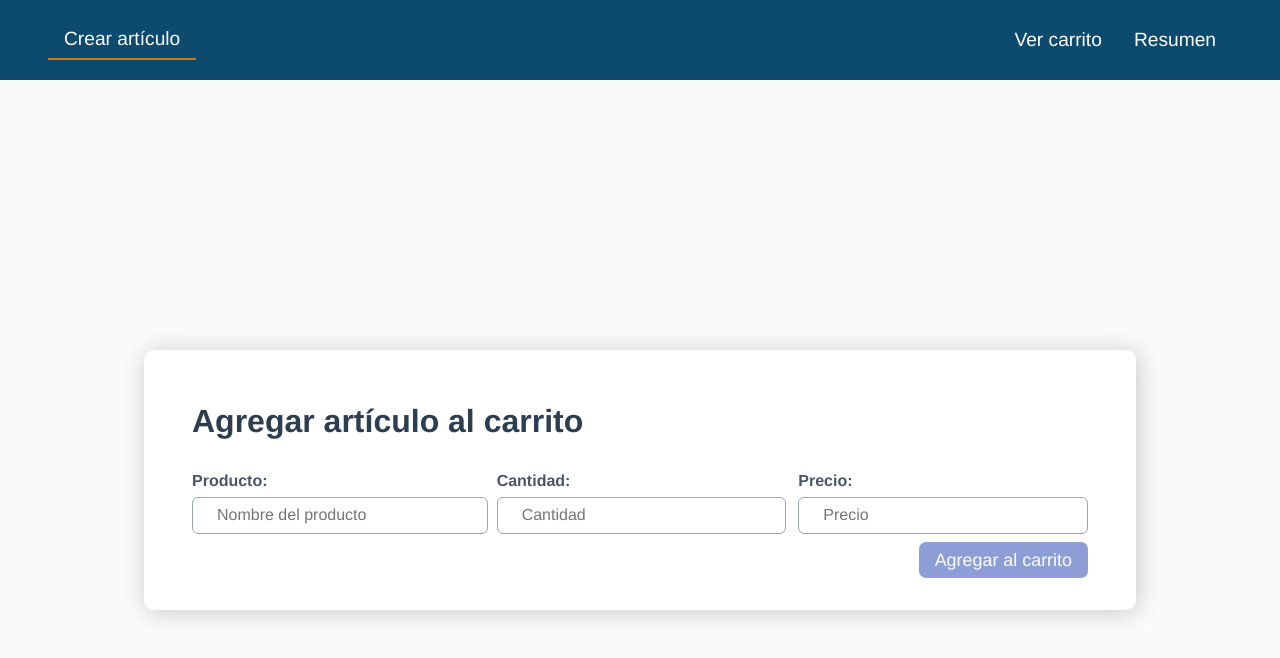
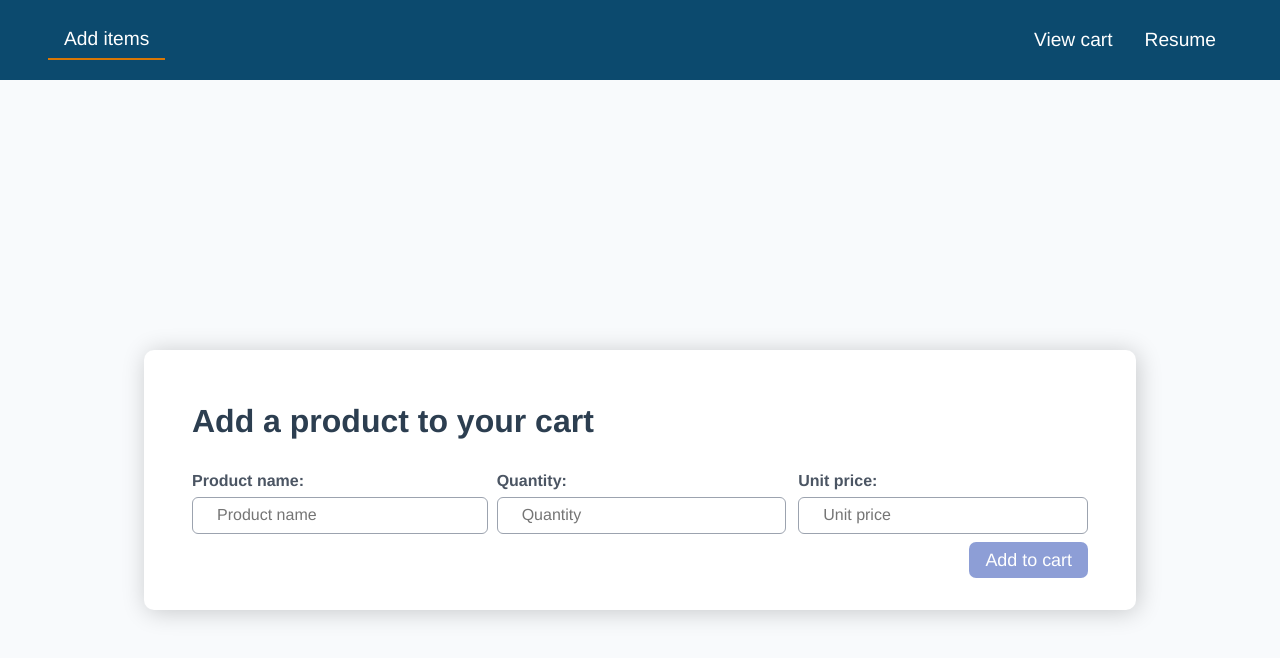
Before and after one commit to LuisEA97/vue-cart-app, a Vue app: page / in a window 1280 px wide. Shown: the top 658 px of the page. Built offline with nearby package versions, Linux system fonts and the light colour scheme.

Commit message:
Translate UI to english

```diff
--- a/src/components/CartItem/CartItem.vue
+++ b/src/components/CartItem/CartItem.vue
@@ -7,11 +7,11 @@
       <span v-if="!editMode" class="title"
         >{{ item.name }}
         <button @click="editar" class="edit-button edit-on-sm">
-          <span>Editar</span>
+          <span>Edit</span>
         </button>
       </span>
       <div v-if="editMode" class="input-title">
-        <label for="name">Nombre:</label>
+        <label for="name">Name:</label>
         <input type="text" name="name" id="name" v-model="editObject.name" />
       </div>
       <div class="price-holder">
@@ -23,11 +23,11 @@
           @click="editar"
           class="edit-button edit-on-mobile"
         >
-          <span>Editar</span>
+          <span>Edit</span>
         </button>
       </div>
       <div v-if="editMode" class="input-title">
-        <label for="price">Precio:</label>
+        <label for="price">Price:</label>
         <input
           class="input-price"
           type="number"
@@ -41,10 +41,10 @@
     </div>
     <div v-if="editMode" class="action-buttons">
       <button @click="editInfo" class="button save">
-        <span>Guardar</span>
+        <span>Save</span>
       </button>
       <button @click="cancelEdit" class="button cancel">
-        <span>Cancelar</span>
+        <span>Cancel</span>
       </button>
     </div>
     <div v-if="!editMode" class="card-details">
@@ -84,9 +84,9 @@ export default {
       type: Object,
       default: function () {
         return {
-          name: "Agrega un producto",
+          name: "Product name here",
           price: 0,
-          currency: "-",
+          currency: "...",
           qty: 0,
         };
       },
--- a/src/components/CreateItem/CreateItem.vue
+++ b/src/components/CreateItem/CreateItem.vue
@@ -1,14 +1,14 @@
 <template>
   <form @submit="createProduct" class="form">
-    <h1 class="title">Agregar artículo al carrito</h1>
+    <h1 class="title">Add a product to your cart</h1>
     <div class="fields-holder">
       <div class="product-name">
         <Input
           v-model="article.name"
           type="text"
           name="name"
-          label="Producto:"
-          placeholder="Nombre del producto"
+          label="Product name:"
+          placeholder="Product name"
         />
       </div>
       <div class="price-qty">
@@ -17,8 +17,8 @@
             name="cantidad"
             v-model="article.qty"
             type="number"
-            label="Cantidad:"
-            placeholder="Cantidad"
+            label="Quantity:"
+            placeholder="Quantity"
           />
         </div>
         <div class="input">
@@ -26,8 +26,8 @@
             name="precio"
             v-model="article.price"
             type="number"
-            label="Precio:"
-            placeholder="Precio"
+            label="Unit price:"
+            placeholder="Unit price"
             :allowDecimal="true"
           />
         </div>
@@ -35,7 +35,7 @@
     </div>
     <div class="submit-holder">
       <button :disabled="disableSubmit" type="submit" class="submit">
-        <span>Agregar al carrito</span>
+        <span>Add to cart</span>
       </button>
     </div>
   </form>
--- a/src/components/EmptyCart/EmptyCart.vue
+++ b/src/components/EmptyCart/EmptyCart.vue
@@ -1,7 +1,7 @@
 <template>
   <div class="empty-card">
     <i class="fas fa-cart-plus"></i>
-    <span>No hay artículos en el carrito</span>
+    <span>There's nothing here</span>
   </div>
 </template>
 <script>
--- a/src/components/NavBar/NavBar.vue
+++ b/src/components/NavBar/NavBar.vue
@@ -1,7 +1,7 @@
 <template>
   <div class="navbar">
     <router-link to="/" exact class="element" active-class="active"
-      >Crear artículo</router-link
+      >Add items</router-link
     >
     <div class="cart-items">
       <router-link
@@ -9,10 +9,10 @@
         exact
         class="element"
         active-class="active"
-        >Ver carrito</router-link
+        >View cart</router-link
       >
       <router-link to="/resumen" exact class="element" active-class="active"
-        >Resumen</router-link
+        >Resume</router-link
       >
     </div>
   </div>
--- a/src/views/Home.vue
+++ b/src/views/Home.vue
@@ -3,9 +3,9 @@
     <CreateItem />
     <div v-if="cart.length" class="notify">
       <i class="fas fa-info-circle"></i>
-      <span>{{ cart.length }} artículo(s) en tu carrito</span>
+      <span>{{ cart.length }} items in your cart</span>
       <router-link to="/shopping-cart" exact class="link" active-class="active"
-        >Ver carrito</router-link
+        >View cart</router-link
       >
     </div>
   </div>
@@ -20,17 +20,6 @@ export default {
   name: "Home",
   components: {
     CreateItem,
-  },
-  data() {
-    return {
-      doritos: {
-        name: "Doritos nacho",
-        price: 15.0,
-        currency: "MXN",
-        stock: 10,
-        qty: 1,
-      },
-    };
   },
   computed: {
     ...mapGetters({
--- a/src/views/Resumen.vue
+++ b/src/views/Resumen.vue
@@ -3,10 +3,10 @@
     <EmptyCart v-if="!cart.length" />
     <div v-if="cart.length" class="resumen-table">
       <div class="resumen-item product-heade">
-        <span class="item-name">Producto</span>
+        <span class="item-name">Product</span>
         <div class="product-info">
-          <span class="item-name item-qty">Cantidad</span>
-          <span class="item-name item-price">Precio</span>
+          <span class="item-name item-qty">Quantity</span>
+          <span class="item-name item-price">Price</span>
         </div>
       </div>
       <div class="resumen-item" v-for="item in cart" :key="item.id">
```
